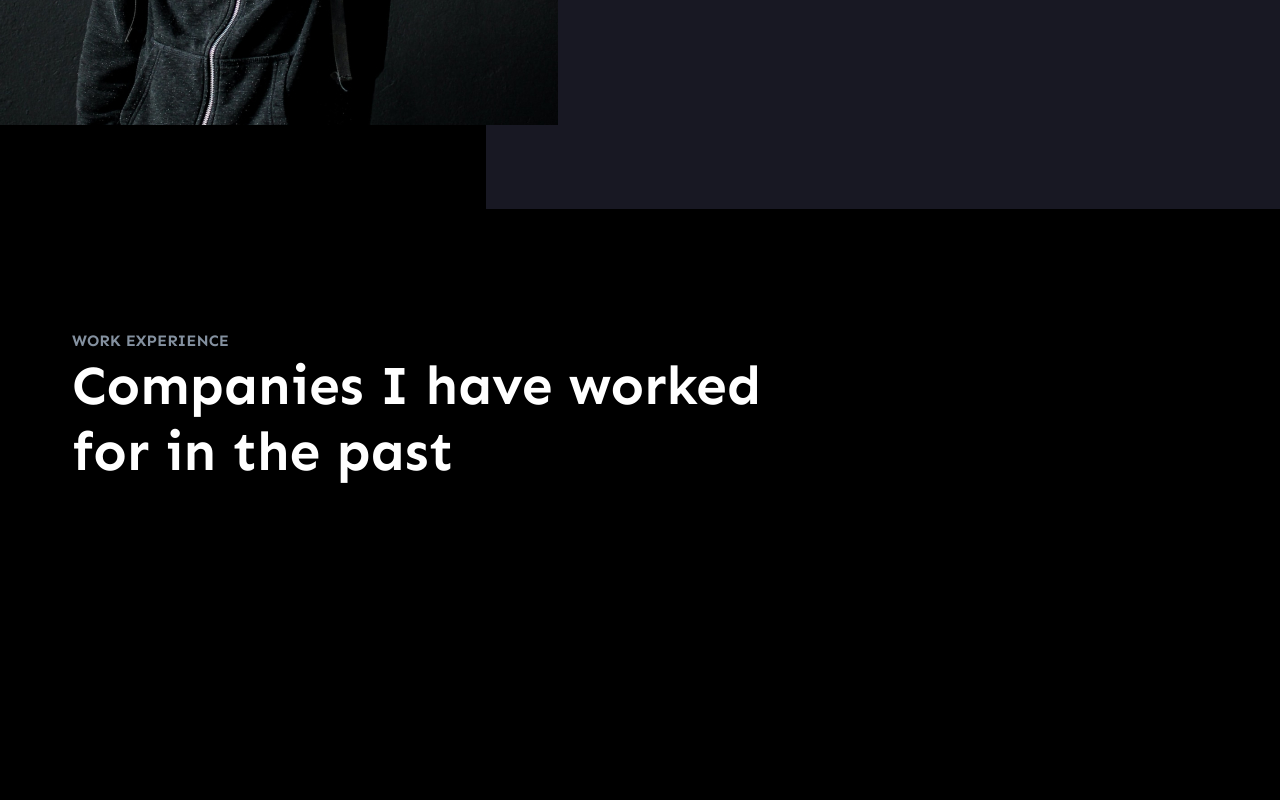
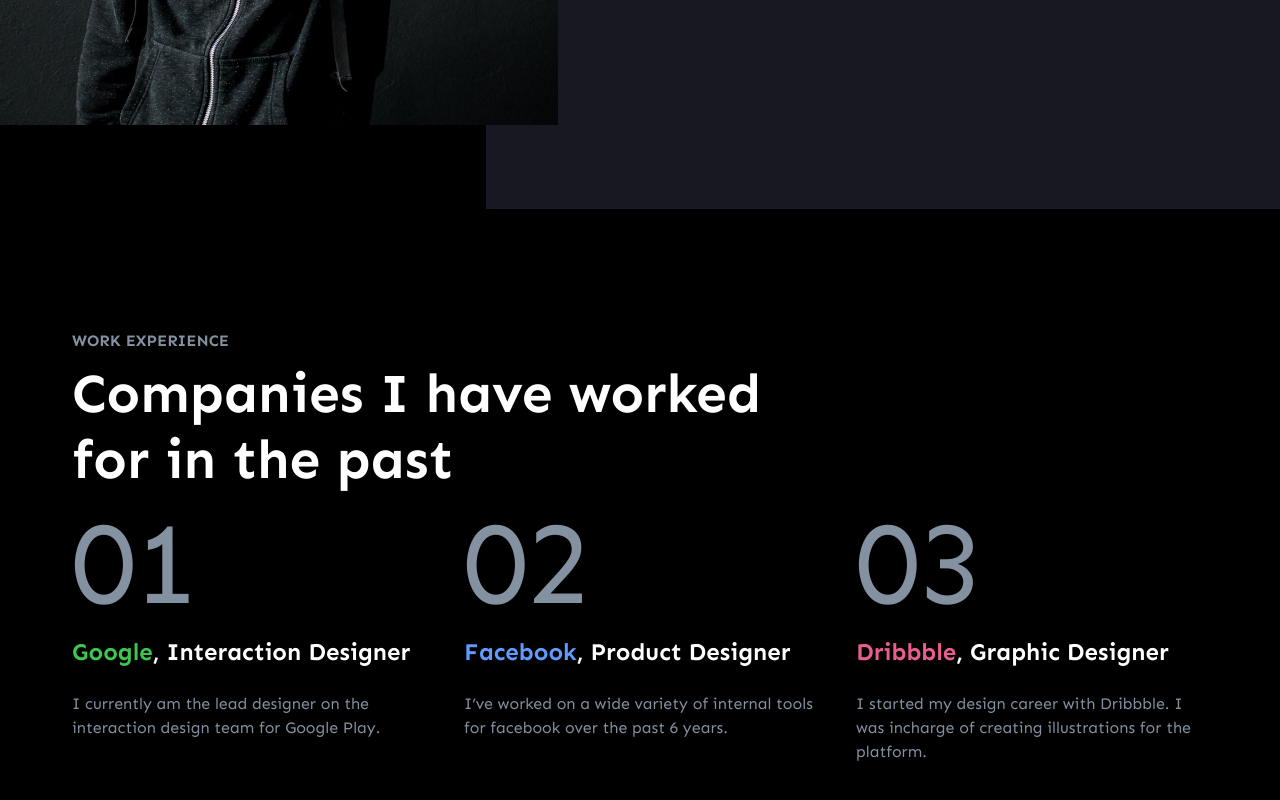
Before and after one commit to SergeyMalyuga/robin-js, a website built with Vite: page src/index.html in a window 1280 px wide. Shown: the part 691-1491 px from the top of the page. Before the commit the page ends 1320 px from the top, so only its background shows below. Built offline with nearby package versions, Linux system fonts and the light colour scheme.

Commit message:
style(Experience): адаптировать под мобильные устройства

```diff
--- a/src/components/experience/Experience.module.scss
+++ b/src/components/experience/Experience.module.scss
@@ -1,10 +1,84 @@
 @use '../../styles/variables' as variables;
 
 .experience {
-padding: 120px 0 144px;
+  padding: 120px 0 144px;
+
+  &List {
+    counter-reset: myCounter 0;
+    list-style: none;
+    padding: 0;
+    margin: 0;
+    display: grid;
+    grid-template-columns: repeat(3, 1fr);
+    gap: 40px;
+
+    @media (width <= 767px) {
+      display: flex;
+      flex-direction: column;
+    }
+  }
+
+  @media (width <= 767px) {
+    padding: 80px 0 104px;
+  }
+
+  @media (width <= 480px) {
+    padding: 48px 0;
+  }
+}
+
+.item {
+  counter-increment: myCounter 1;
+
+  &::before {
+    content: "0" counter(myCounter);
+    color: variables.$counter-color;
+    font-size: 117px;
+    line-height: 141px;
+  }
 }
 
 .subtitle {
   max-width: 690px;
   width: 100%;
 }
+
+.title {
+  &Main {
+    margin-bottom: 8px;
+  }
+
+  &Item {
+    font-size: 24px;
+    font-weight: 700;
+    line-height: 150%;
+    margin-bottom: 22px;
+
+    @media (width <= 480px) {
+      margin-bottom: 16px;
+    }
+  }
+}
+
+.text {
+  color: variables.$text-accent-grey;
+  font-size: 16px;
+  font-weight: 400;
+  line-height: 150%;
+  letter-spacing: 0%;
+  text-align: left;
+}
+
+.accent {
+  &Green {
+    color: variables.$text-accent-green;
+  }
+
+  &Blue {
+    color: variables.$text-accent-blue;
+  }
+
+  &Pink {
+    color: variables.$text-accent-pink;
+  }
+}
--- a/src/components/experience/Experience.ts
+++ b/src/components/experience/Experience.ts
@@ -5,8 +5,22 @@
     return `
 <section class="${styles.experience}">
 <div class="container">
-     <h2 class="section-title section-title--small">work experience</h2>
+     <h2 class="section-title section-title--small ${styles.titleMain}">work experience</h2>
    <p class="section-subtitle ${styles.subtitle}">Companies I have worked for in the past</p>
+<ol class="${styles.experienceList}">
+<li class="${styles.item}">
+<h3 class="${styles.titleItem}"><span class="${styles.accentGreen}">Google</span>, Interaction Designer</h3>
+<p class="${styles.text}">I currently am the lead designer on the interaction design team for Google Play.</p>
+</li>
+<li class="${styles.item}">
+<h3 class="${styles.titleItem}"><span class="${styles.accentBlue}">Facebook</span>, Product Designer</h3>
+<p class="${styles.text}">I’ve worked on a wide variety of internal tools for facebook over the past 6 years.</p>
+</li>
+<li class="${styles.item}">
+<h3 class="${styles.titleItem}"><span class="${styles.accentPink}">Dribbble</span>, Graphic Designer</h3>
+<p class="${styles.text}">I started my design career with Dribbble. I was incharge of creating illustrations for the platform.</p>
+</li>
+</ol>
 </div>
 </section>
 `
```
